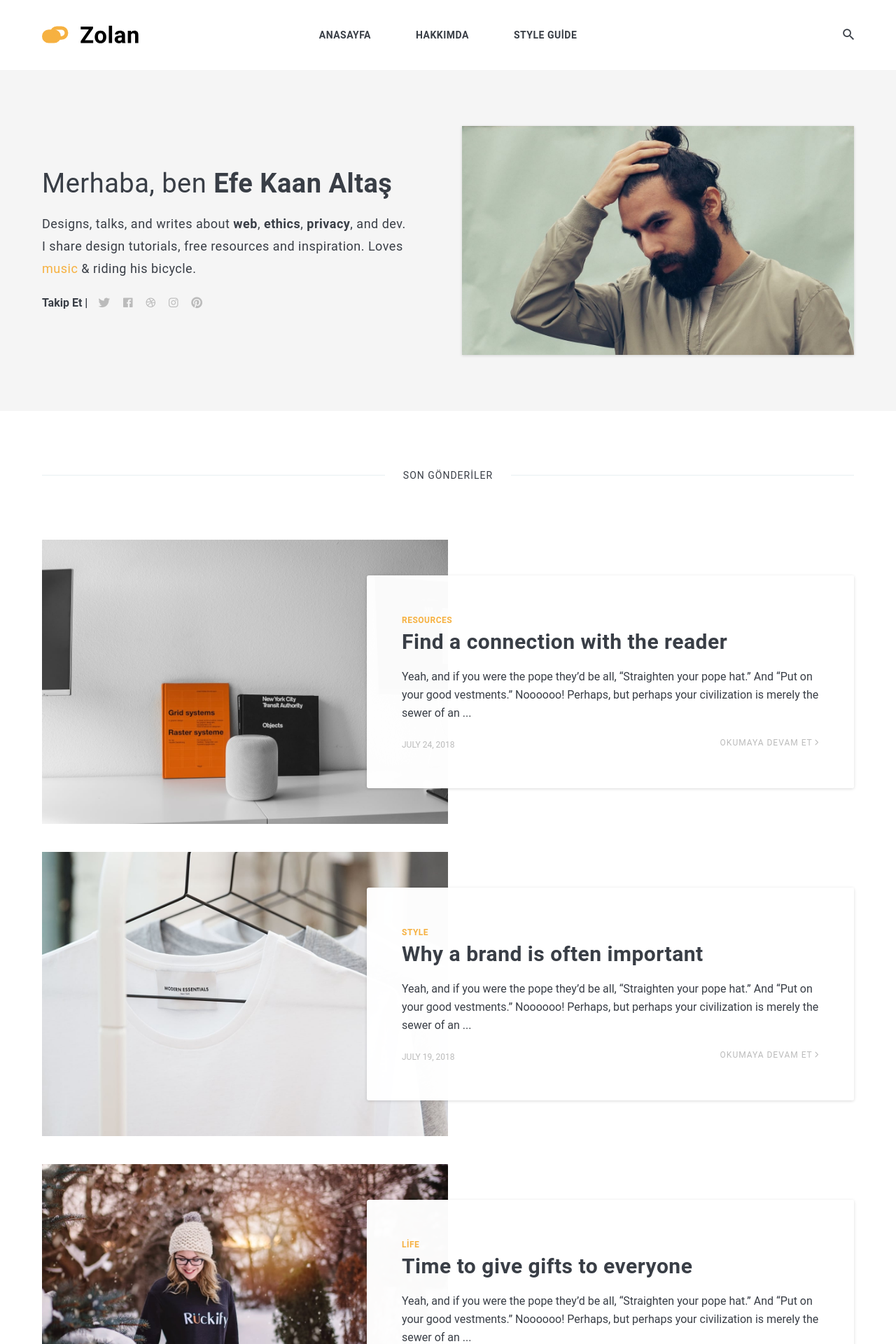
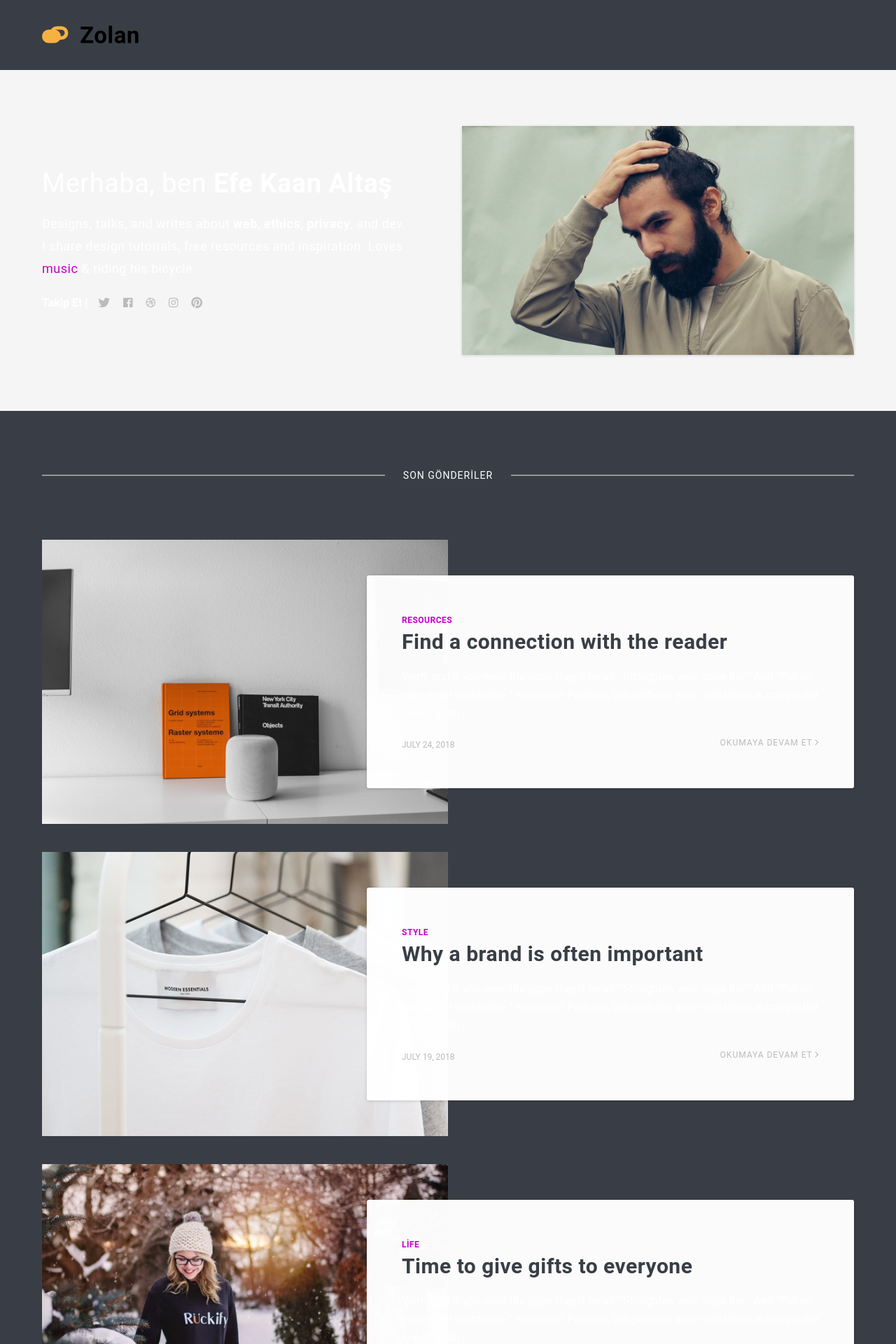
Before and after one commit to efekaanaltas/blog, a Jekyll site: the page built from index.html, in a window 1280 px wide. Shown: the top 1920 px of the page at 70% size. Built offline with Jekyll 4.4.1, drawn with Linux system fonts in a browser that asks for light colours; nearby versions of some CDN libraries; the list of posts is cut into pages by our own code.

Commit message:
First commit for dark theme

```diff
--- a/_sass/0-settings/_variables.scss
+++ b/_sass/0-settings/_variables.scss
@@ -15,7 +15,7 @@ $global-transition: all .35s;
 // *****************
 // Color Variables
 // *****************
-$brand-color: #f6b141;
+$brand-color: #C500CC;
 $dark: #393e46;
 $gray: #bbbbbb;
 $light-gray: #e6eef0;
@@ -23,13 +23,13 @@ $white: #ffffff;
 $black: #000000;
 
 // Background Colors
-$background-color: $white;
+$background-color: $dark;
 
 // Body Color
-$text-color: $dark;
+$text-color: $white;
 
 // Headings
-$heading-font-color: $dark;
+$heading-font-color: $white;
 
 // Links
 $link-color: $brand-color;
```
